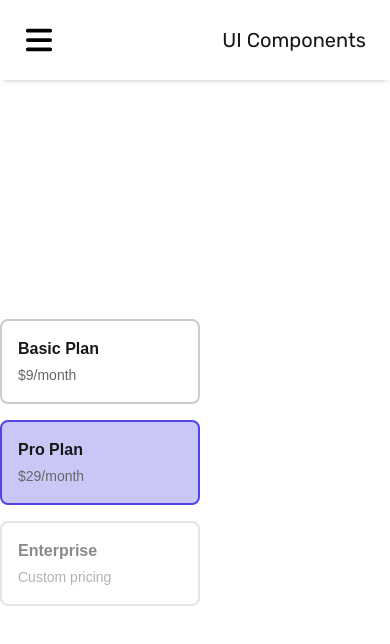
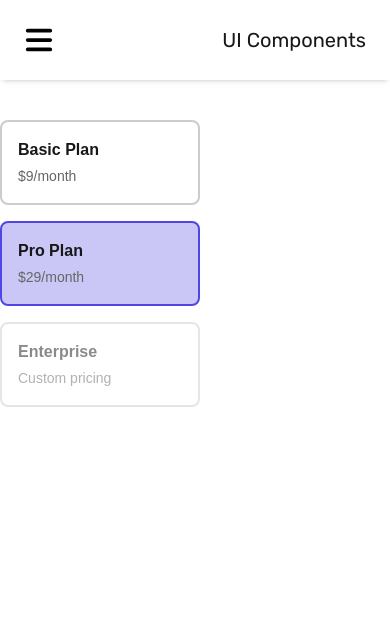
Before and after one commit to hsanchez7934/ui-components, a Next.js app: page /radio-cards in a window 390 px wide. Shown: the top 644 px of the page. Built offline with nearby package versions, Linux system fonts and the light colour scheme.

Commit message:
fix mobile view

```diff
--- a/src/app/components/page-main-box/PageMainBox.tsx
+++ b/src/app/components/page-main-box/PageMainBox.tsx
@@ -4,7 +4,7 @@ interface Props {
 
 export default function PageMainBox(props: Props) {
 	return (
-		<main className="min-h-screen pt-20 bg-white dark:bg-black flex flex-col items-center justify-center">
+		<main className="min-h-screen pt-30 xl:pt-0 bg-white dark:bg-black flex flex-col items-center justify-start xl:justify-center">
 			<div className="h-auto">
 				{props.children}
 			</div>
```
